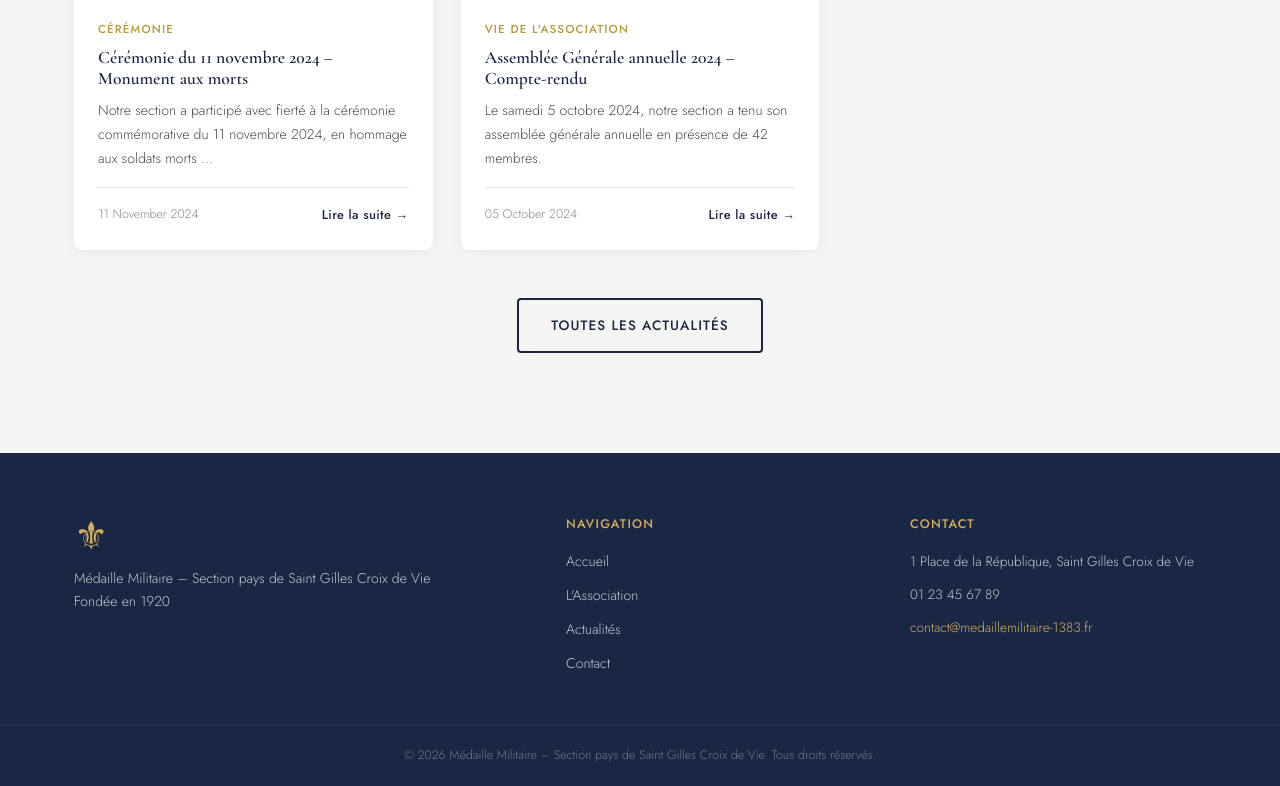
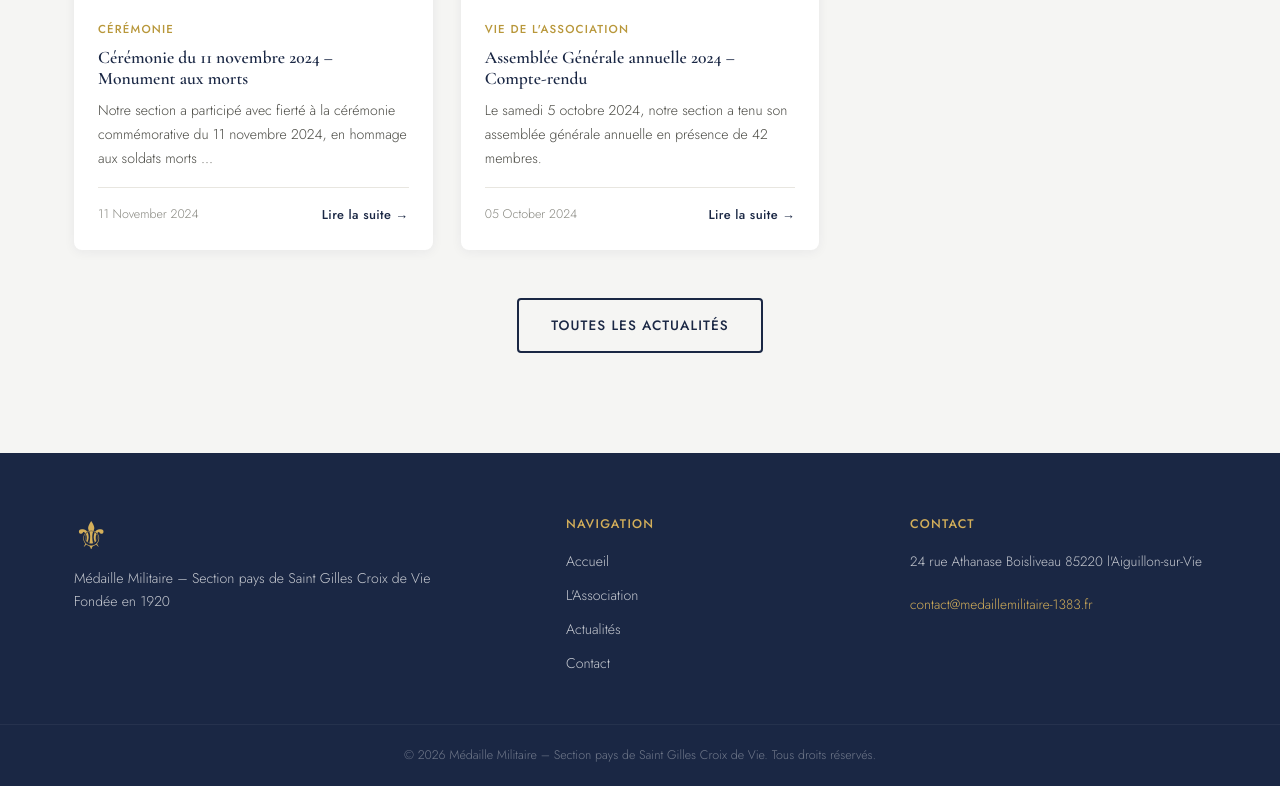
Before and after one commit to M3ph1s85/medaille-militaire, a Jekyll site: the page built from index.html, in a window 1280 px wide and 900 px high, scrolled down 2326 px, cut to the strip 114-900 px from the top of the window. Built offline with Jekyll 4.4.1, drawn with Linux system fonts in a browser that asks for light colours; the list of posts is cut into pages by our own code.

Commit message:
Update _config.yml

```diff
--- a/_config.yml
+++ b/_config.yml
@@ -23,5 +23,4 @@ association:
   fondee: "1920"
   president: "M. Christophe MATHIAS"
   contact: "contact@medaillemilitaire-1383.fr"
-  adresse: "1 Place de la République, Saint Gilles Croix de Vie"
-  tel: "01 23 45 67 89"
+  adresse: "24 rue Athanase Boisliveau 85220 l'Aiguillon-sur-Vie "
```
